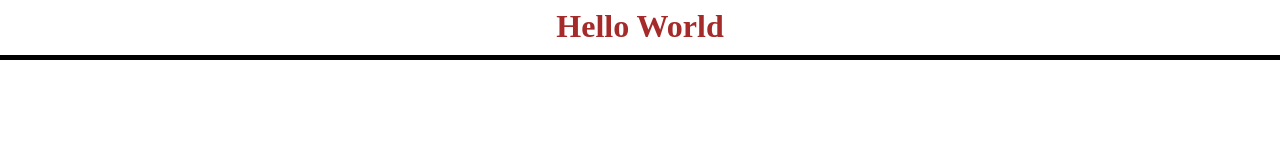
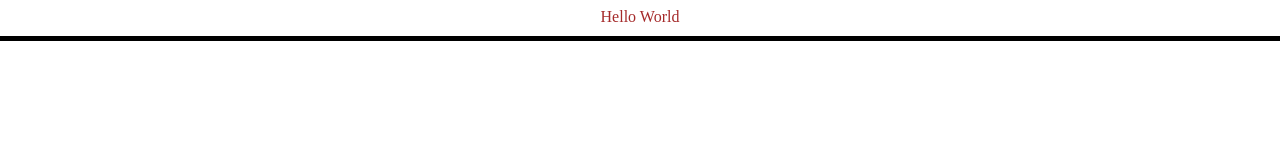
Before and after one commit to Joshy2364/LCG-Asia-Pacific-Media.github.io, a plain HTML site: page index.html in a window 1280 px wide. Drawn offline with Linux system fonts and the light colour scheme.

Commit message:
Update index.html

```diff
--- a/index.html
+++ b/index.html
@@ -5,6 +5,6 @@
 
 </head>
 <body>
-    <h1 class="header1">Hello World</h1>
+    <p class="header1">Hello World</p>
 </body>
 </html>
```
